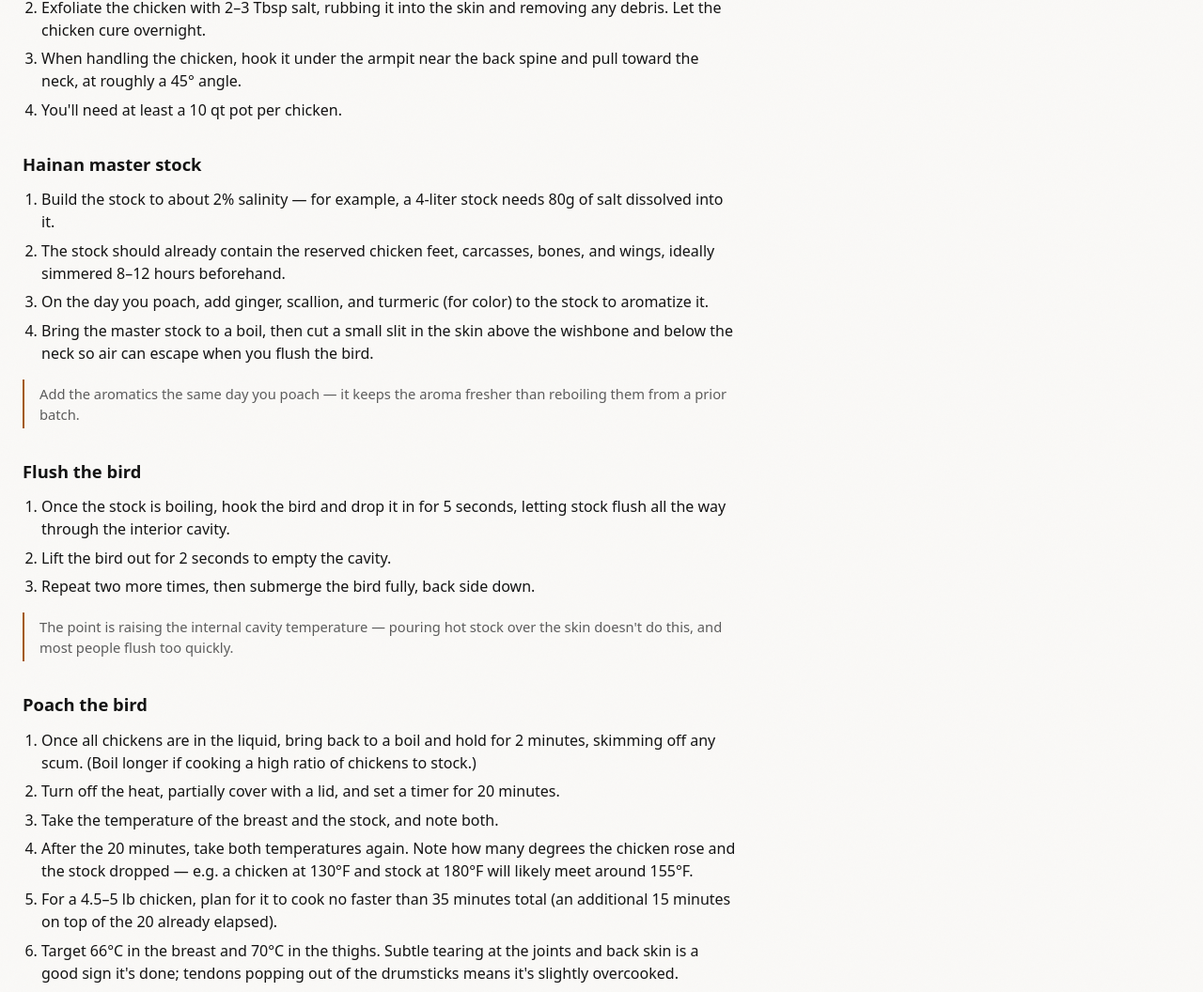
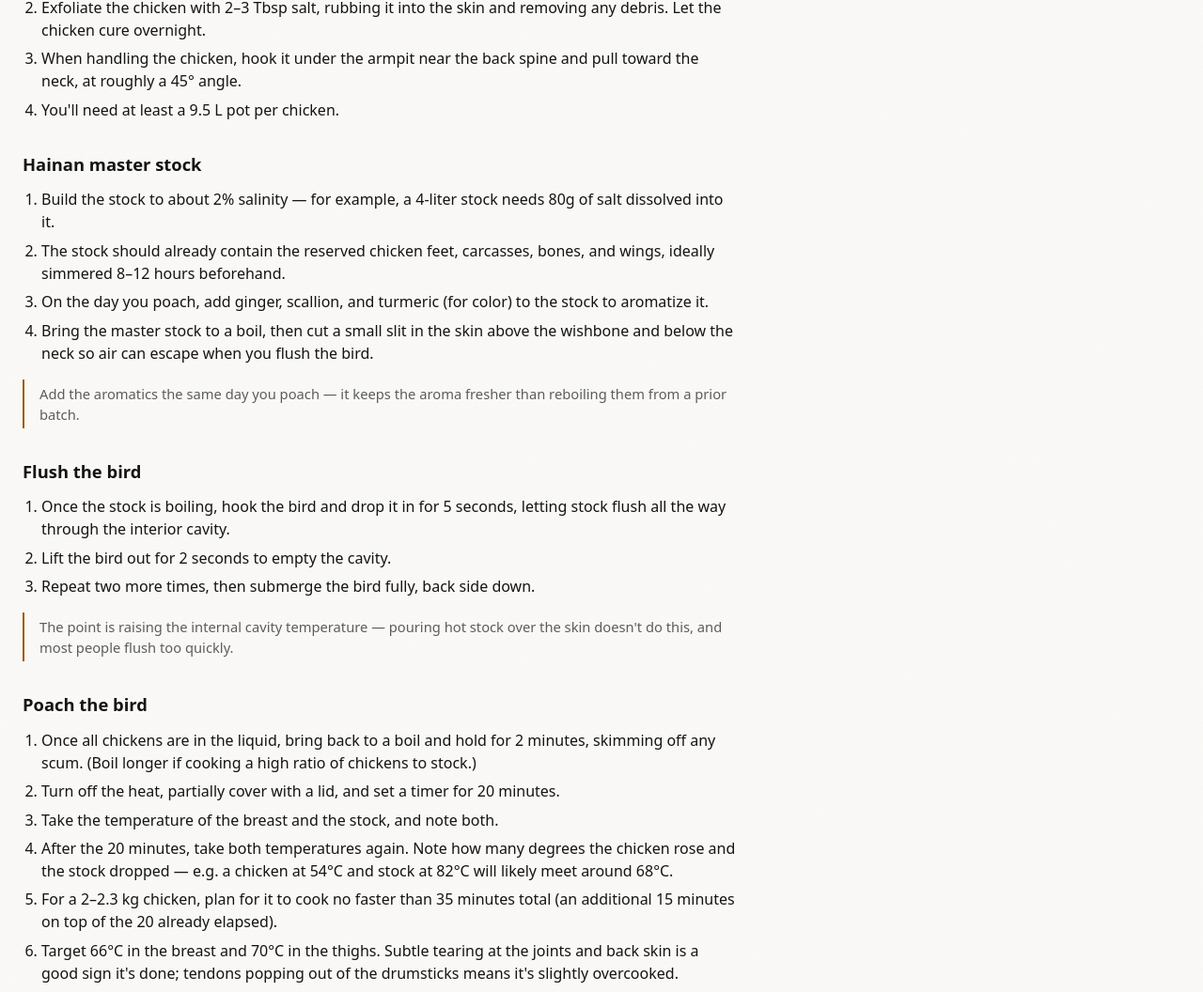
Before and after one commit to wilsonfan/wilsonfan.github.io, a Jekyll site: the page built from _recipes/johnny-lees-hainan-chicken-rice.html, in a window 1280 px wide. Shown: the part 620-1676 px from the top of the page at 94% size. Built offline with Jekyll 4.4.1, drawn with Linux system fonts in a browser that asks for light colours.

Commit message:
Convert remaining imperial measurements to metric
- johnny-lees-hainan-chicken-rice: 10 qt -> 9.5 L, F -> C, lb -> kg
- sous-vide-reference: cup measurements -> ml

Co-Authored-By: Claude Sonnet 5 <noreply@anthropic.com>

```diff
--- a/_recipes/johnny-lees-hainan-chicken-rice.html
+++ b/_recipes/johnny-lees-hainan-chicken-rice.html
@@ -31,7 +31,7 @@ hub_blurb: "Master-stock poaching, flushing, and temperature timing from Pearl R
     <li>If using a Buddhist-style chicken (head and feet on), remove the feet and reserve for the stock. Remove the tail and any fat inside the cavity, and reserve.</li>
     <li>Exfoliate the chicken with 2&ndash;3 Tbsp salt, rubbing it into the skin and removing any debris. Let the chicken cure overnight.</li>
     <li>When handling the chicken, hook it under the armpit near the back spine and pull toward the neck, at roughly a 45&deg; angle.</li>
-    <li>You'll need at least a 10 qt pot per chicken.</li>
+    <li>You'll need at least a 9.5 L pot per chicken.</li>
   </ol>
 
   <h2>Hainan master stock</h2>
@@ -56,8 +56,8 @@ hub_blurb: "Master-stock poaching, flushing, and temperature timing from Pearl R
     <li>Once all chickens are in the liquid, bring back to a boil and hold for 2 minutes, skimming off any scum. (Boil longer if cooking a high ratio of chickens to stock.)</li>
     <li>Turn off the heat, partially cover with a lid, and set a timer for 20 minutes.</li>
     <li>Take the temperature of the breast and the stock, and note both.</li>
-    <li>After the 20 minutes, take both temperatures again. Note how many degrees the chicken rose and the stock dropped &mdash; e.g. a chicken at 130&deg;F and stock at 180&deg;F will likely meet around 155&deg;F.</li>
-    <li>For a 4.5&ndash;5 lb chicken, plan for it to cook no faster than 35 minutes total (an additional 15 minutes on top of the 20 already elapsed).</li>
+    <li>After the 20 minutes, take both temperatures again. Note how many degrees the chicken rose and the stock dropped &mdash; e.g. a chicken at 54&deg;C and stock at 82&deg;C will likely meet around 68&deg;C.</li>
+    <li>For a 2&ndash;2.3 kg chicken, plan for it to cook no faster than 35 minutes total (an additional 15 minutes on top of the 20 already elapsed).</li>
     <li>Target 66&deg;C in the breast and 70&deg;C in the thighs. Subtle tearing at the joints and back skin is a good sign it's done; tendons popping out of the drumsticks means it's slightly overcooked.</li>
   </ol>
   <p class="recipe-note">If the stock isn't heated enough before flushing, or there isn't enough liquid to hold thermal mass, the chicken can "stall" during the rest &mdash; the same idea as a barbecue brisket stall.</p>
--- a/_recipes/sous-vide-reference.html
+++ b/_recipes/sous-vide-reference.html
@@ -49,7 +49,7 @@ hub_blurb: "Working notes on times and temps for chicken, beef, lamb, duck, and
         </tbody>
       </table>
     </div>
-    <p class="recipe-note">Thigh bag: one thigh per bag with &frac12; cup water, 1 tsp salt, spring onion, ginger slices.</p>
+    <p class="recipe-note">Thigh bag: one thigh per bag with 125ml water, 1 tsp salt, spring onion, ginger slices.</p>
     <p class="recipe-note">Cheng-du style cold chicken (boneless breast): pour boiling water over the brined skin, then dunk in an ice water, pat dry, and sous vide dry (no liquid in the bag).</p>
     <p>Not sous vide, but the definitive version: <a href="{{ '/johnny-lees-hainan-chicken-rice.html' | relative_url }}">Johnny Lee's Hainan Chicken Rice (PRD)</a>.</p>
     <p class="recipe-source">Hainan chicken rice references: <a href="https://steamykitchen.com/5068-hainanese-chicken-rice.html" target="_blank" rel="noopener">steamykitchen.com</a>, <a href="https://www.nomss.com/sous-vide-hainanese-chicken-rice/" target="_blank" rel="noopener">nomss.com</a>, <a href="http://www.foodcanon.com/2012/10/making-delicious-hainanese-chicken-rice.html?m=1" target="_blank" rel="noopener">foodcanon.com</a>, <a href="http://www.itsmydish.com/hainan-chicken-rice/" target="_blank" rel="noopener">itsmydish.com</a>. Also: <a href="https://noshon.it/blog/2014/04/how-to-make-best-sous-vide-chicken-nomiku-giveaway/" target="_blank" rel="noopener">noshon.it &mdash; sous vide chicken thigh</a>.</p>
@@ -155,7 +155,7 @@ hub_blurb: "Working notes on times and temps for chicken, beef, lamb, duck, and
         </tbody>
       </table>
     </div>
-    <p class="recipe-note">Sauce: &frac14; cup dashi (or vegetarian kombu dashi), &frac12; Tbsp mirin, 1&frac12; Tbsp soy sauce, 3g katsuobushi (skip for vegetarian), scallion to garnish.</p>
+    <p class="recipe-note">Sauce: 60ml dashi (or vegetarian kombu dashi), &frac12; Tbsp mirin, 1&frac12; Tbsp soy sauce, 3g katsuobushi (skip for vegetarian), scallion to garnish.</p>
   </section>
 
   <section class="ref-section" id="vegetables">
```
Also changed, not shown: other parts of _recipes/sous-vide-reference.html (+1 -1 lines).
